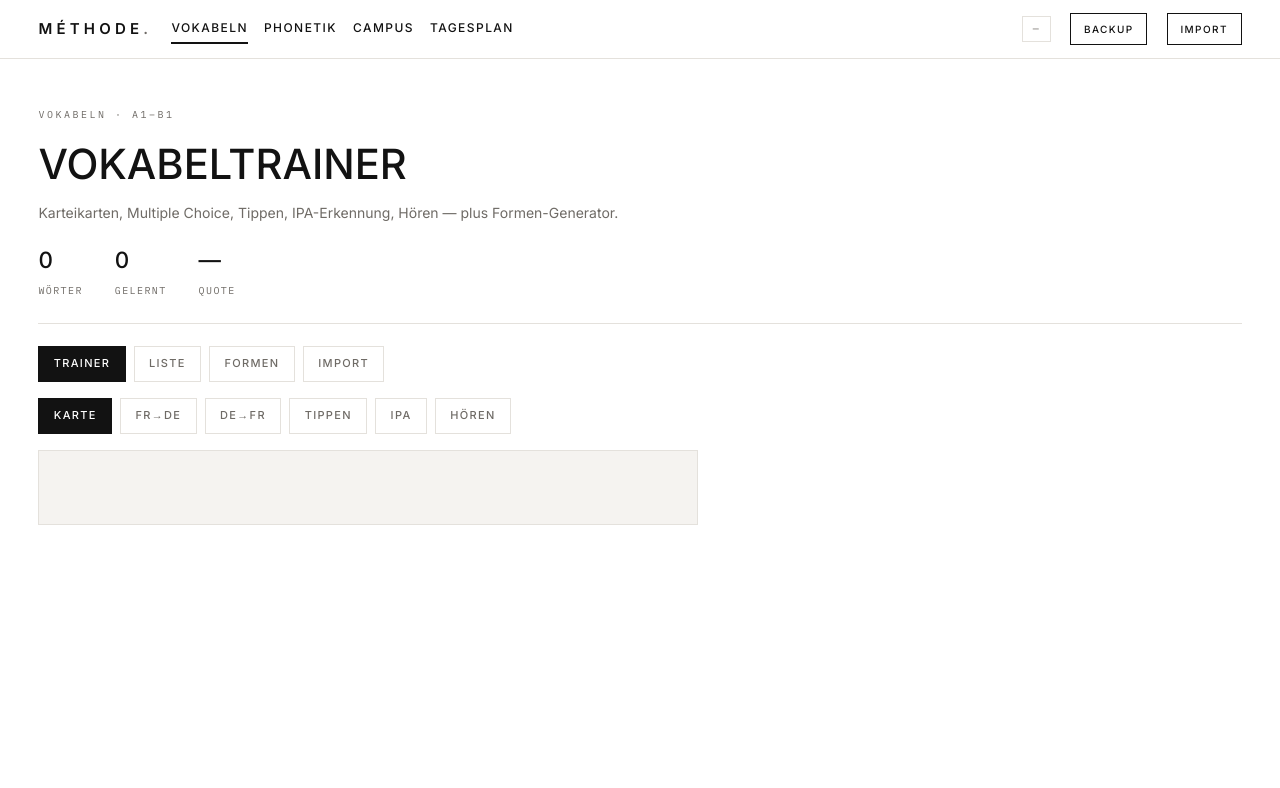
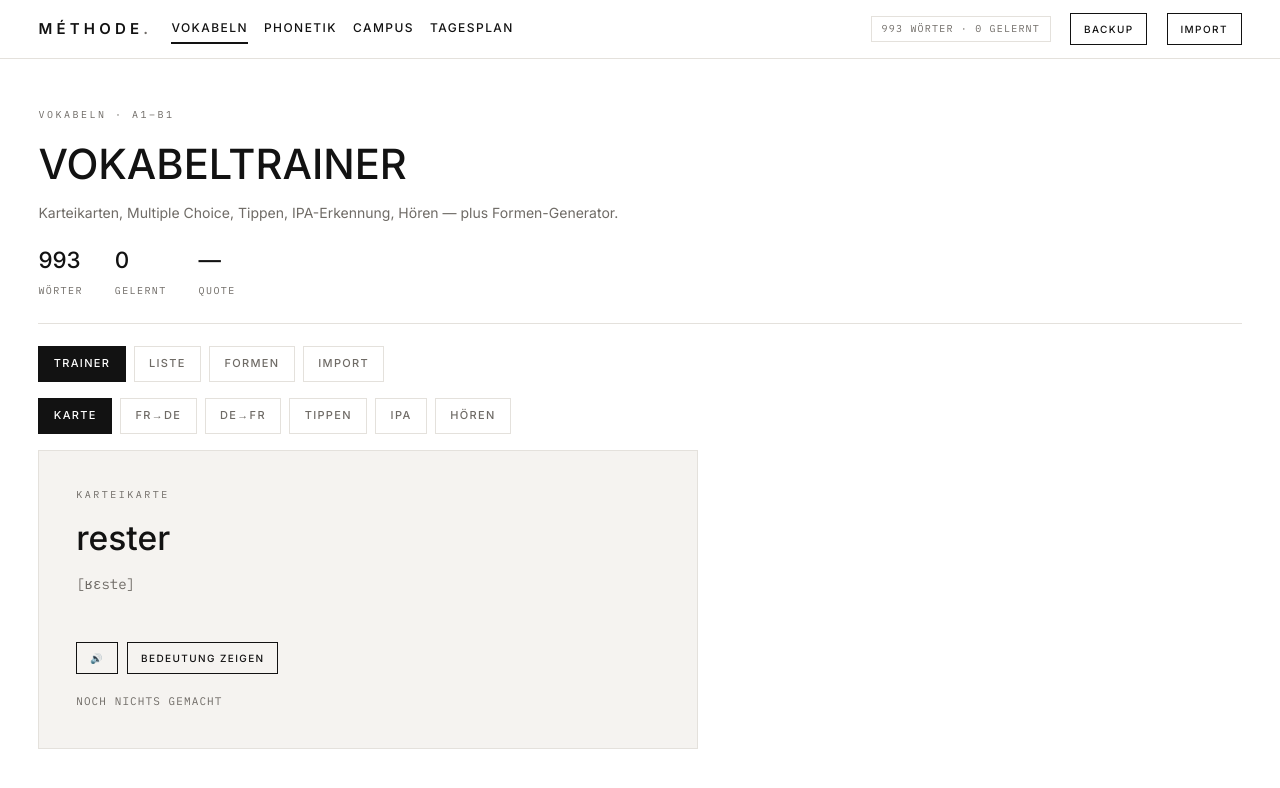
Before and after one commit to oceanchildjulia/French-B1, a plain HTML site: page index.html in a window 1280 px wide. Drawn offline with Linux system fonts and the light colour scheme.

Commit message:
Update index.html

```diff
--- a/index.html
+++ b/index.html
@@ -893,32 +893,11 @@ const SEED=SEED_A.concat(SEED_B,SEED_B2,S.vocab.imported||[]);
 const IPA_FIX={beaucoup:"boku",déjà:"deʒa",voiture:"vwatyʁ",après:"apʁɛ",écouter:"ekɔte",
  guerre:"ɡɛʁ",pays:"pei",rester:"ʁɛste",maintenant:"mɛ̃tənɑ̃"};
 SEED.forEach(w=>{if(IPA_FIX[w[0]])w[2]=IPA_FIX[w[0]]});
-Object.assign(IRREG,{
- "sentir":{p:["sens","sens","sent","sentons","sentez","sentent"],pp:"senti",f:"sentir",i:"sent"},
- "servir":{p:["sers","sers","sert","servons","servez","servent"],pp:"servi",f:"servir",i:"serv"},
- "devenir":{p:["deviens","deviens","devient","devenons","devenez","deviennent"],pp:"devenu",f:"deviendr",i:"deven",aux:1},
- "revenir":{p:["reviens","reviens","revient","revenons","revenez","reviennent"],pp:"revenu",f:"reviendr",i:"reven",aux:1},
- "comprendre":{p:["comprends","comprends","comprend","comprenons","comprenez","comprennent"],pp:"compris",f:"comprendr",i:"comprend"},
- "apprendre":{p:["apprends","apprends","apprend","apprenons","apprenez","apprennent"],pp:"appris",f:"apprendr",i:"apprend"},
- "peindre":{p:["peins","peins","peint","peignons","peignez","peignent"],pp:"peint",f:"peindr",i:"peign"},
- "éteindre":{p:["éteins","éteins","éteint","éteignons","éteignez","éteignent"],pp:"éteint",f:"éteindr",i:"éteign"},
- "conduire":{p:["conduis","conduis","conduit","conduisons","conduisez","conduisent"],pp:"conduit",f:"conduir",i:"conduis"},
- "construire":{p:["construis","construis","construit","construisons","construisez","construisent"],pp:"construit",f:"construir",i:"construis"},
- "traduire":{p:["traduis","traduis","traduit","traduisons","traduisez","traduisent"],pp:"traduit",f:"traduir",i:"traduis"},
- "découvrir":{p:["découvre","découvres","découvre","découvrons","découvrez","découvrent"],pp:"découvert",f:"découvrir",i:"découvr"},
- "permettre":{p:["permets","permets","permet","permettons","permettez","permettent"],pp:"permis",f:"permettr",i:"permet"},
- "promettre":{p:["promets","promets","promet","promettons","promettez","promettent"],pp:"promis",f:"promettr",i:"promet"},
- "battre":{p:["bats","bats","bat","battons","battez","battent"],pp:"battu",f:"battr",i:"batt"},
- "plaire":{p:["plais","plais","plaît","plaisons","plaisez","plaisent"],pp:"plu",f:"plair",i:"plais"},
- "valoir":{p:["vaux","vaux","vaut","valons","valez","valent"],pp:"valu",f:"vaudr",i:"val"},
- "obtenir":{p:["obtiens","obtiens","obtient","obtenons","obtenez","obtiennent"],pp:"obtenu",f:"obtiendr",i:"obten"},
- "souvenir":{p:["souviens","souviens","souvient","souvenons","souvenez","souviennent"],pp:"souvenu",f:"souviendr",i:"souven"},
- "asseoir":{p:["assieds","assieds","assied","asseyons","asseyez","asseyent"],pp:"assis",f:"assiér",i:"assey"}
-});
+
 [["partir","partir"],["sentir","sentir"],["servir","servir"],["devenir","devenir"],
  ["revenir","revenir"],["comprendre","comprendre"],["apprendre","apprendre"]]
  .forEach(([f,c])=>{const w=SEED.find(x=>x[0]===f);if(w)w[4]=c});
-delete IRREG.etre.aux;
+
 const CATS={art:"Artikel",pron:"Pronomen",det:"Begleiter",adv:"Adverb",prep:"Präposition",conj:"Konjunktion",phr:"Redemittel",num:"Zahl",n:"Nomen",v:"Verb",adj:"Adjektiv"};
 
 function showView(v){
```
